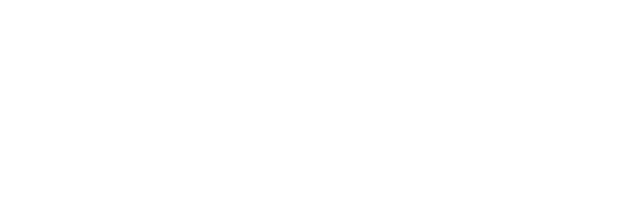
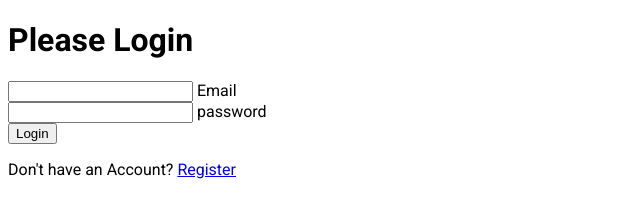
Before and after one commit to nerdyspook/HTML-CSS-JAVSCRIPT-50-Projects-Challenge, a plain HTML site: page Project-8-Form-Wave-Animation/index.html in a window 1280 px wide. Shown: the whole page, without its empty margins (0-640 px from the left). Drawn offline with Linux system fonts and the light colour scheme.

Commit message:
add html dom

```diff
--- a/Project-8-Form-Wave-Animation/index.html
+++ b/Project-8-Form-Wave-Animation/index.html
@@ -11,7 +11,24 @@
     <title>Form Wave Animation</title>
 </head>
 <body>
+    <div class="container">
+        <h1>Please Login</h1>
+        <form>
+            <div class="form-control">
+                <input id="email" type="text" required>
+                <label for="email">Email</label>
+            </div>
 
+            <div class="form-control">
+                <input id="pass" type="password" required>
+                <label for="pass">password</label>
+            </div>
+
+            <button class="btn">Login</button>
+
+            <p class="text">Don't have an Account? <a href="#">Register</a></p>
+        </form>
+    </div>
 
     <script src="/Project-8-Form-Wave-Animation/main.js"></script>
 </body>
--- a/Project-8-Form-Wave-Animation/styles.css
+++ b/Project-8-Form-Wave-Animation/styles.css
@@ -0,0 +1,5 @@
+@import url("https://fonts.googleapis.com/css2?family=Roboto:wght@400;500;700&display=swap");
+
+body {
+  font-family: "Roboto", sans-serif;
+}
```
